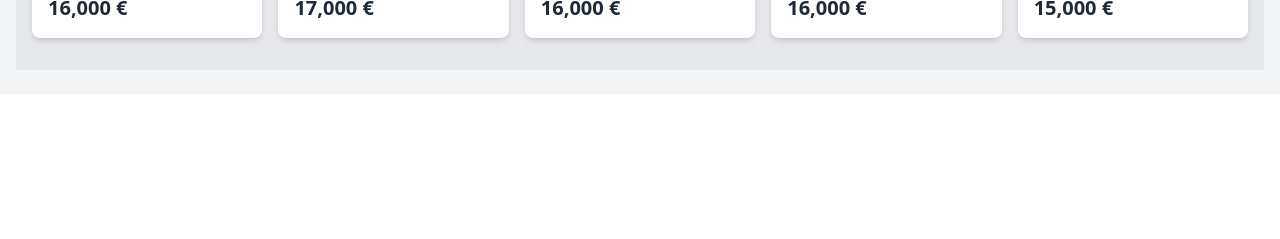
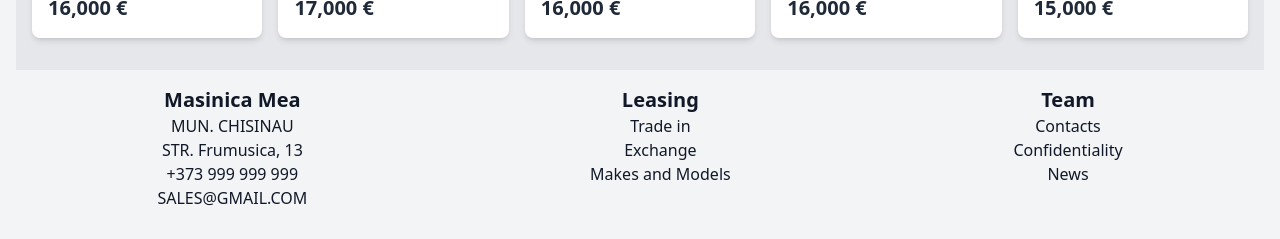
Before and after one commit to KaBoomKaBoom/car-marketplace, a React (Vite) app: page / in a window 1280 px wide. Shown: the part 802-1041 px from the top of the page. Before the commit the page ends 896 px from the top, so only its background shows below. Built offline with nearby package versions, Linux system fonts and the light colour scheme.

Commit message:
Add footer section

```diff
--- a/src/Home.jsx
+++ b/src/Home.jsx
@@ -57,7 +57,30 @@ function Home() {
           ))}
         </div>
       </section>
-
+      {/* Footer Section */}
+      <footer className="mt-auto py-4  text-center  ">
+        <div className="flex justify-around flex-wrap ">
+          <div>
+            <h3 className="text-xl font-bold">Masinica Mea</h3>
+            <p>MUN. CHISINAU</p>
+            <p>STR. Frumusica, 13</p>
+            <p>+373 999 999 999</p>
+            <p>SALES@GMAIL.COM</p>
+          </div>
+          <div>
+            <h3 className="text-xl font-bold">Leasing</h3>
+            <p>Trade in</p>
+            <p>Exchange</p>
+            <p>Makes and Models</p>
+          </div>
+          <div>
+            <h3 className="text-xl font-bold">Team</h3>
+            <p>Contacts</p>
+            <p>Confidentiality</p>
+            <p>News</p>
+          </div>
+        </div>
+      </footer>
     </div>
   );
 }
```
